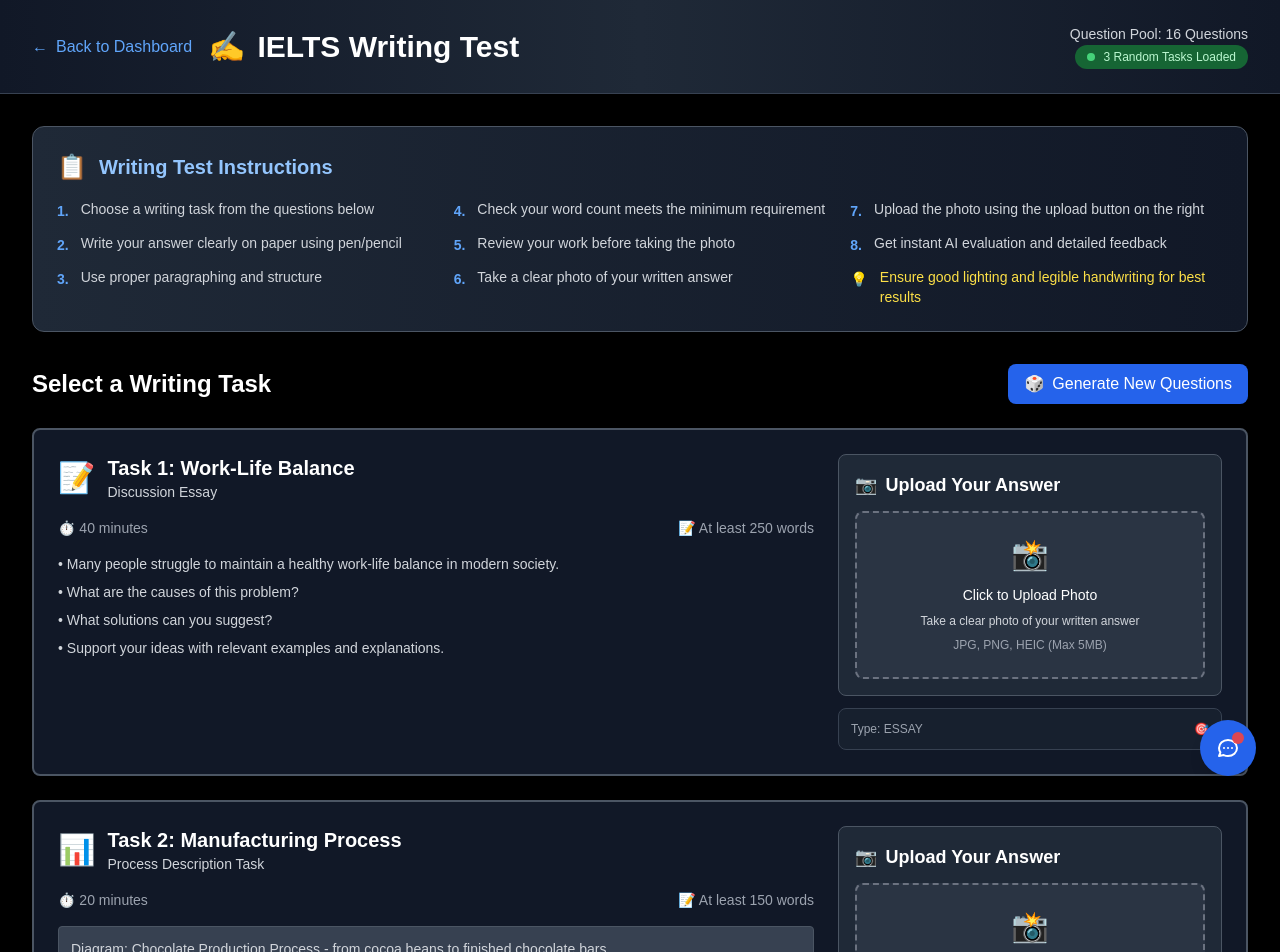
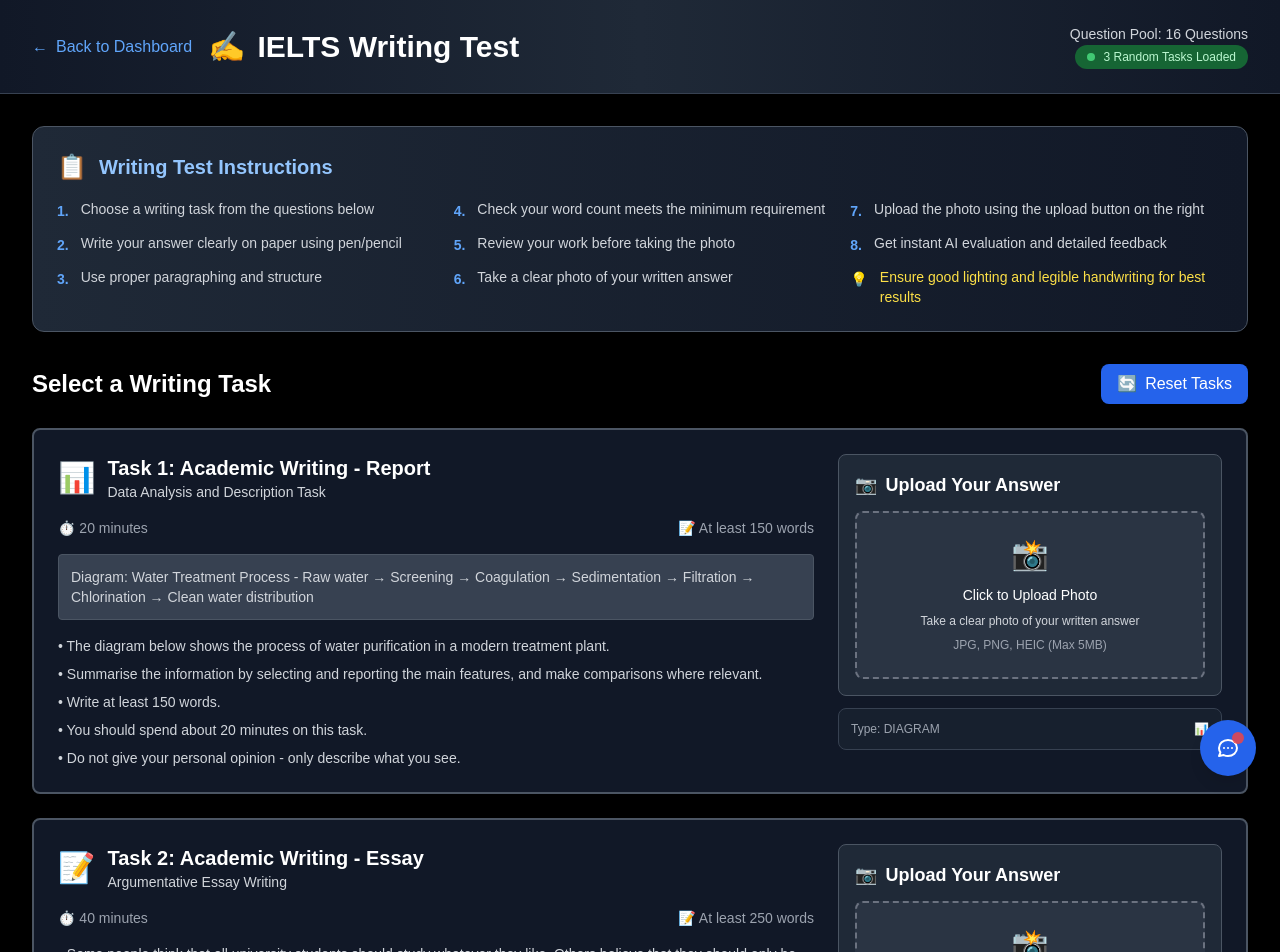
Before and after one commit to BadhonAhmad/Smart-IELTS, a Next.js app in the folder frontend/: page /writing in a window 1280 px wide. Shown: the top 952 px of the page. Built offline with nearby package versions, Linux system fonts and the light colour scheme.

Commit message:
writing two task

```diff
--- a/frontend/src/app/writing/page.tsx
+++ b/frontend/src/app/writing/page.tsx
@@ -1,6 +1,6 @@
 "use client";
 
-import { useState, useEffect } from "react";
+import { useState, useEffect, useMemo } from "react";
 import Link from "next/link";
 import FloatingChatbot from "../../components/FloatingChatbot";
 
@@ -73,268 +73,54 @@ export default function WritingTest() {
     WritingQuestion[]
   >([]);
 
-  // Full pool of 16 writing questions from MCP server
-  const allWritingQuestions: WritingQuestion[] = [
+  // Official IELTS Writing Test - 2 Tasks Only
+  const officialWritingTasks: WritingQuestion[] = useMemo(
+    () => [
       {
         id: 1,
         type: "diagram",
-      title: "Task 1: Process Diagram Analysis",
-      description: "Diagram Description Task",
+        title: "Task 1: Academic Writing - Report",
+        description: "Data Analysis and Description Task",
         instructions: [
-        "Describe the process shown in the diagram below.",
-        "Summarize the main stages in logical order.",
-        "Include specific details and technical vocabulary.",
-        "Do not give your personal opinion.",
+          "The diagram below shows the process of water purification in a modern treatment plant.",
+          "Summarise the information by selecting and reporting the main features, and make comparisons where relevant.",
+          "Write at least 150 words.",
+          "You should spend about 20 minutes on this task.",
+          "Do not give your personal opinion - only describe what you see.",
         ],
         timeLimit: "20 minutes",
         wordCount: "At least 150 words",
         diagram:
-        "Water Cycle Process - showing evaporation, condensation, precipitation, and collection stages",
+          "Water Treatment Process - Raw water → Screening → Coagulation → Sedimentation → Filtration → Chlorination → Clean water distribution",
       },
       {
         id: 2,
-      type: "letter",
-      title: "Task 2: Formal Letter Writing",
-      description: "Complaint Letter Task",
+        type: "essay",
+        title: "Task 2: Academic Writing - Essay",
+        description: "Argumentative Essay Writing",
         instructions: [
-        "Write a formal letter to complain about a recent online purchase.",
-        "Explain what you bought and what the problem is.",
-        "Say what action you would like the company to take.",
-        "Use appropriate formal letter format and tone.",
-      ],
-      timeLimit: "20 minutes",
-      wordCount: "At least 150 words",
-    },
-    {
-      id: 3,
-      type: "essay",
-      title: "Task 3: Climate Change Solutions",
-      description: "Essay Writing Task",
-      instructions: [
-        "Write an essay discussing both individual and governmental solutions to climate change.",
-        "Present a well-structured argument with clear examples.",
-        "Express your own opinion in the conclusion.",
-        "Use formal academic language throughout.",
+          "Some people think that all university students should study whatever they like. Others believe that they should only be allowed to study subjects that will be useful in the future, such as those related to science and technology.",
+          "Discuss both these views and give your own opinion.",
+          "Give reasons for your answer and include any relevant examples from your own knowledge or experience.",
+          "Write at least 250 words.",
+          "You should spend about 40 minutes on this task.",
         ],
         timeLimit: "40 minutes",
         wordCount: "At least 250 words",
       },
-    {
-      id: 4,
-      type: "essay",
-      title: "Task 4: Technology and Education",
-      description: "Argumentative Essay",
-      instructions: [
-        "Some people believe that technology has made learning easier, while others think it has made students lazy.",
-        "Discuss both views and give your own opinion.",
-        "Support your arguments with relevant examples.",
-        "Structure your essay with clear introduction, body paragraphs, and conclusion.",
     ],
-      timeLimit: "40 minutes",
-      wordCount: "At least 250 words",
-    },
-    {
-      id: 5,
-      type: "diagram",
-      title: "Task 5: Manufacturing Process",
-      description: "Process Description Task",
-      instructions: [
-        "Describe the manufacturing process shown in the diagram.",
-        "Explain each stage of production in chronological order.",
-        "Use appropriate technical vocabulary.",
-        "Write in a formal, objective style.",
-      ],
-      timeLimit: "20 minutes",
-      wordCount: "At least 150 words",
-      diagram:
-        "Chocolate Production Process - from cocoa beans to finished chocolate bars",
-    },
-    {
-      id: 6,
-      type: "letter",
-      title: "Task 6: Job Application Letter",
-      description: "Formal Application Letter",
-      instructions: [
-        "Write a formal letter applying for a part-time job at a local bookstore.",
-        "Mention your relevant experience and qualifications.",
-        "Explain why you are interested in this position.",
-        "Use appropriate formal letter structure and tone.",
-      ],
-      timeLimit: "20 minutes",
-      wordCount: "At least 150 words",
-    },
-    {
-      id: 7,
-      type: "essay",
-      title: "Task 7: Social Media Impact",
-      description: "Opinion Essay",
-      instructions: [
-        "Social media has both positive and negative effects on society.",
-        "Discuss the advantages and disadvantages of social media.",
-        "Give your own opinion with supporting examples.",
-        "Organize your essay with clear paragraphs and logical flow.",
-      ],
-      timeLimit: "40 minutes",
-      wordCount: "At least 250 words",
-    },
-    {
-      id: 8,
-      type: "diagram",
-      title: "Task 8: Life Cycle Analysis",
-      description: "Biological Process Task",
-      instructions: [
-        "Describe the life cycle shown in the diagram.",
-        "Explain each stage of development clearly.",
-        "Use scientific terminology appropriately.",
-        "Present information in a logical sequence.",
-      ],
-      timeLimit: "20 minutes",
-      wordCount: "At least 150 words",
-      diagram:
-        "Butterfly Life Cycle - egg, larva, pupa, adult butterfly stages",
-    },
-    {
-      id: 9,
-      type: "letter",
-      title: "Task 9: Invitation Letter",
-      description: "Formal Invitation Task",
-      instructions: [
-        "Write a formal letter inviting a guest speaker to your university.",
-        "Explain the purpose of the event and audience details.",
-        "Mention the proposed date, time, and venue.",
-        "Include information about accommodation and travel arrangements.",
-      ],
-      timeLimit: "20 minutes",
-      wordCount: "At least 150 words",
-    },
-    {
-      id: 10,
-      type: "essay",
-      title: "Task 10: Work-Life Balance",
-      description: "Discussion Essay",
-      instructions: [
-        "Many people struggle to maintain a healthy work-life balance in modern society.",
-        "What are the causes of this problem?",
-        "What solutions can you suggest?",
-        "Support your ideas with relevant examples and explanations.",
-      ],
-      timeLimit: "40 minutes",
-      wordCount: "At least 250 words",
-    },
-    {
-      id: 11,
-      type: "diagram",
-      title: "Task 11: Urban Planning Map",
-      description: "Map Description Task",
-      instructions: [
-        "Describe the changes in the town layout shown in the maps.",
-        "Compare the town in different time periods.",
-        "Highlight the most significant developments.",
-        "Use appropriate geographical and directional language.",
-      ],
-      timeLimit: "20 minutes",
-      wordCount: "At least 150 words",
-      diagram: "Town Development Maps - showing changes from 1990 to 2020",
-    },
-    {
-      id: 12,
-      type: "letter",
-      title: "Task 12: Recommendation Letter",
-      description: "Formal Recommendation Task",
-      instructions: [
-        "Write a letter recommending improvements to your local library.",
-        "Describe current problems or limitations.",
-        "Suggest specific improvements and their benefits.",
-        "Use a polite and constructive tone throughout.",
-      ],
-      timeLimit: "20 minutes",
-      wordCount: "At least 150 words",
-    },
-    {
-      id: 13,
-      type: "essay",
-      title: "Task 13: Transportation and Environment",
-      description: "Problem-Solution Essay",
-      instructions: [
-        "Increasing car ownership is causing environmental problems in many cities.",
-        "What are the main environmental impacts?",
-        "What measures can be taken to reduce these problems?",
-        "Provide specific examples and practical solutions.",
-      ],
-      timeLimit: "40 minutes",
-      wordCount: "At least 250 words",
-    },
-    {
-      id: 14,
-      type: "diagram",
-      title: "Task 14: Energy Production Flow",
-      description: "Technical Process Task",
-      instructions: [
-        "Describe how electricity is generated in the power plant shown.",
-        "Explain the energy conversion process step by step.",
-        "Include technical details and specific terminology.",
-        "Maintain an objective, factual writing style.",
-      ],
-      timeLimit: "20 minutes",
-      wordCount: "At least 150 words",
-      diagram:
-        "Solar Power Plant - photovoltaic panels to electrical grid distribution",
-    },
-    {
-      id: 15,
-      type: "letter",
-      title: "Task 15: Inquiry Letter",
-      description: "Information Request Task",
-      instructions: [
-        "Write a letter inquiring about English language courses at a college.",
-        "Ask about course duration, fees, and entry requirements.",
-        "Request information about accommodation options.",
-        "Mention your current English level and learning goals.",
-      ],
-      timeLimit: "20 minutes",
-      wordCount: "At least 150 words",
-    },
-    {
-      id: 16,
-      type: "essay",
-      title: "Task 16: Healthcare and Technology",
-      description: "Advantage-Disadvantage Essay",
-      instructions: [
-        "Technology is increasingly being used in healthcare and medical treatment.",
-        "What are the advantages and disadvantages of this development?",
-        "Do the benefits outweigh the drawbacks?",
-        "Use specific examples to support your arguments.",
-      ],
-      timeLimit: "40 minutes",
-      wordCount: "At least 250 words",
-    },
-  ];
+    []
+  );
 
-  // Function to randomly select 3 questions from the pool of 16 and renumber them as 1, 2, 3
-  const getRandomQuestions = (
-    questions: WritingQuestion[],
-    count: number = 3
-  ): WritingQuestion[] => {
-    const shuffled = [...questions].sort(() => Math.random() - 0.5);
-    const selected = shuffled.slice(0, count);
+  // Initialize with official IELTS 2-task format on component mount
+  useEffect(() => {
+    setDisplayedQuestions(officialWritingTasks);
+  }, [officialWritingTasks]);
 
-    // Renumber the selected questions as Task 1, Task 2, Task 3
-    return selected.map((question, index) => ({
-      ...question,
-      id: index + 1, // Renumber as 1, 2, 3
-      title: question.title.replace(/Task \d+:/, `Task ${index + 1}:`), // Update title numbering
-    }));
-  };
-
-  // Initialize with 3 random questions from 16 on component mount
-  useEffect(() => {
-    setDisplayedQuestions(getRandomQuestions(allWritingQuestions, 3));
-  }, []);
-
-  // Function to generate new random questions from the pool of 16
+  // Function to reset tasks (no randomization needed - always same 2 tasks)
   const generateNewQuestions = () => {
-    setDisplayedQuestions(getRandomQuestions(allWritingQuestions, 3));
-    setSelectedQuestion(null); // Reset selection when generating new questions
+    setDisplayedQuestions(officialWritingTasks);
+    setSelectedQuestion(null); // Reset selection when resetting tasks
   };
 
   const handleQuestionSelect = (questionId: number) => {
@@ -506,7 +292,7 @@ export default function WritingTest() {
 
   // Generate mock evaluation based on question type (FALLBACK ONLY - TODO: Remove after real API integration)
   const generateMockEvaluation = (questionId: number): WritingEvaluation => {
-    const question = allWritingQuestions.find((q) => q.id === questionId);
+    const question = officialWritingTasks.find((q) => q.id === questionId);
     const questionType = question?.type || "essay";
 
     // Mock extracted text based on question type
@@ -780,8 +566,8 @@ export default function WritingTest() {
               onClick={generateNewQuestions}
               className="px-4 py-2 bg-blue-600 hover:bg-blue-700 text-white rounded-lg transition-colors flex items-center gap-2"
             >
-              <span>🎲</span>
-              Generate New Questions
+              <span>🔄</span>
+              Reset Tasks
             </button>
           </div>
           <div className="space-y-6">
@@ -1023,22 +809,23 @@ export default function WritingTest() {
               <div className="flex items-center space-x-3 mb-4">
                 <span className="text-3xl">
                   {getQuestionIcon(
-                    allWritingQuestions.find((q) => q.id === selectedQuestion)
+                    officialWritingTasks.find((q) => q.id === selectedQuestion)
                       ?.type || ""
                   )}
                 </span>
                 <div>
                   <h2 className="text-2xl font-bold text-white">
                     {
-                      allWritingQuestions.find((q) => q.id === selectedQuestion)
-                        ?.title
+                      officialWritingTasks.find(
+                        (q) => q.id === selectedQuestion
+                      )?.title
                     }
                   </h2>
                   <div className="flex items-center space-x-6 mt-2">
                     <span className="text-sm text-gray-300">
                       ⏱️{" "}
                       {
-                        allWritingQuestions.find(
+                        officialWritingTasks.find(
                           (q) => q.id === selectedQuestion
                         )?.timeLimit
                       }
@@ -1046,7 +833,7 @@ export default function WritingTest() {
                     <span className="text-sm text-gray-400">
                       📝{" "}
                       {
-                        allWritingQuestions.find(
+                        officialWritingTasks.find(
                           (q) => q.id === selectedQuestion
                         )?.wordCount
                       }
@@ -1089,7 +876,7 @@ export default function WritingTest() {
             // </div> */}
 
             {/* Diagram Display (if applicable) */}
-            {allWritingQuestions.find((q) => q.id === selectedQuestion)
+            {officialWritingTasks.find((q) => q.id === selectedQuestion)
               ?.diagram && (
               <div className="mb-8">
                 <h3 className="text-lg font-semibold text-white mb-4">
@@ -1099,8 +886,9 @@ export default function WritingTest() {
                   <div className="text-4xl mb-4">📊</div>
                   <p className="text-gray-300 font-medium">
                     {
-                      allWritingQuestions.find((q) => q.id === selectedQuestion)
-                        ?.diagram
+                      officialWritingTasks.find(
+                        (q) => q.id === selectedQuestion
+                      )?.diagram
                     }
                   </p>
                   <p className="text-sm text-gray-400 mt-2">
@@ -1410,7 +1198,7 @@ export default function WritingTest() {
             </div>
             <div className="grid md:grid-cols-2 lg:grid-cols-3 gap-4">
               {uploadedAnswers.map((answer) => {
-                const question = allWritingQuestions.find(
+                const question = officialWritingTasks.find(
                   (q) => q.id === answer.questionId
                 );
                 return (
```
Lines whose indentation alone changed are shown as unchanged.
